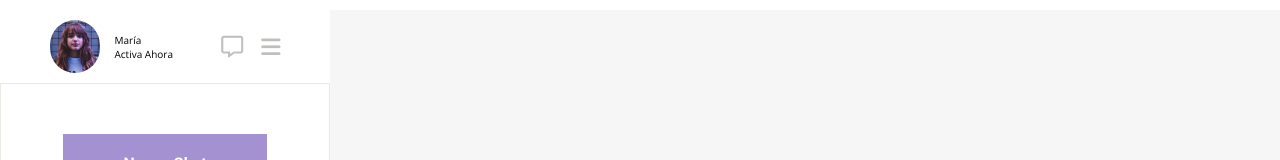
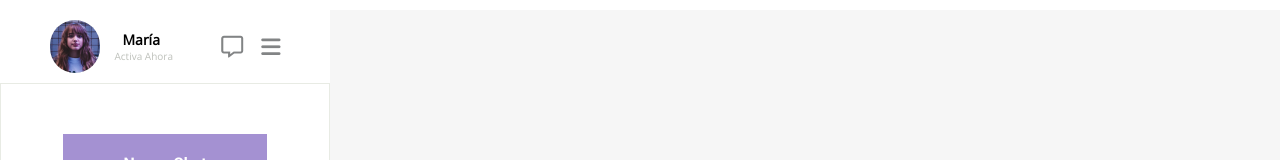
Before and after one commit to ssalinascalibar/desafio1-sistema-mensajeria, a plain HTML site: page index.html in a window 1280 px wide. Shown: the top 160 px of the page. Drawn offline with nearby package versions, Linux system fonts and the light colour scheme.

Commit message:
mod h3,p data style

```diff
--- a/assets/css/style.css
+++ b/assets/css/style.css
@@ -10,7 +10,6 @@
 }
 
 h2{
-
     font-size: 45px;
 }
 
@@ -26,8 +25,6 @@ h2{
     flex-direction: column;
     margin: 10px 0;
 
-
-
 }
 
 .user-status{
@@ -35,25 +32,24 @@ h2{
     justify-content: space-between;
     margin: 0 15%;
 
-
-
 }
 
 .user-data{
     display: flex;
     align-items: center;
-
-
 }
 
-/* .user-data h3{
+.data h3{
     margin: 0 0 0 10px;
-    font-size: 15px;
-} */
+    font-size: 14px;
+    text-align: center;
+}
 
-.user-data p{
+.data p{
     margin: 0 0 0 15px;
     font-size: 10px;
+    text-align: center;
+    color: #bec1bb;
 }
 
 .user-data img{
@@ -71,7 +67,7 @@ h2{
 .navigation i{
     margin: 0 0 0 18px;
     font-size: 22px;
-    color: #bec1bb;
+    color: #828485;
 
 }
 
--- a/index.html
+++ b/index.html
@@ -23,7 +23,10 @@
 
                 <div class="user-data">
                     <img src="assets/img/maria.jpg" alt="María">
-                    <p>María <br> Activa Ahora</p>
+                    <div class="data">
+                        <h3>María</h3>
+                        <p>Activa Ahora</p>
+                    </div>
                 </div>
 
                 <div class="navigation">
```
